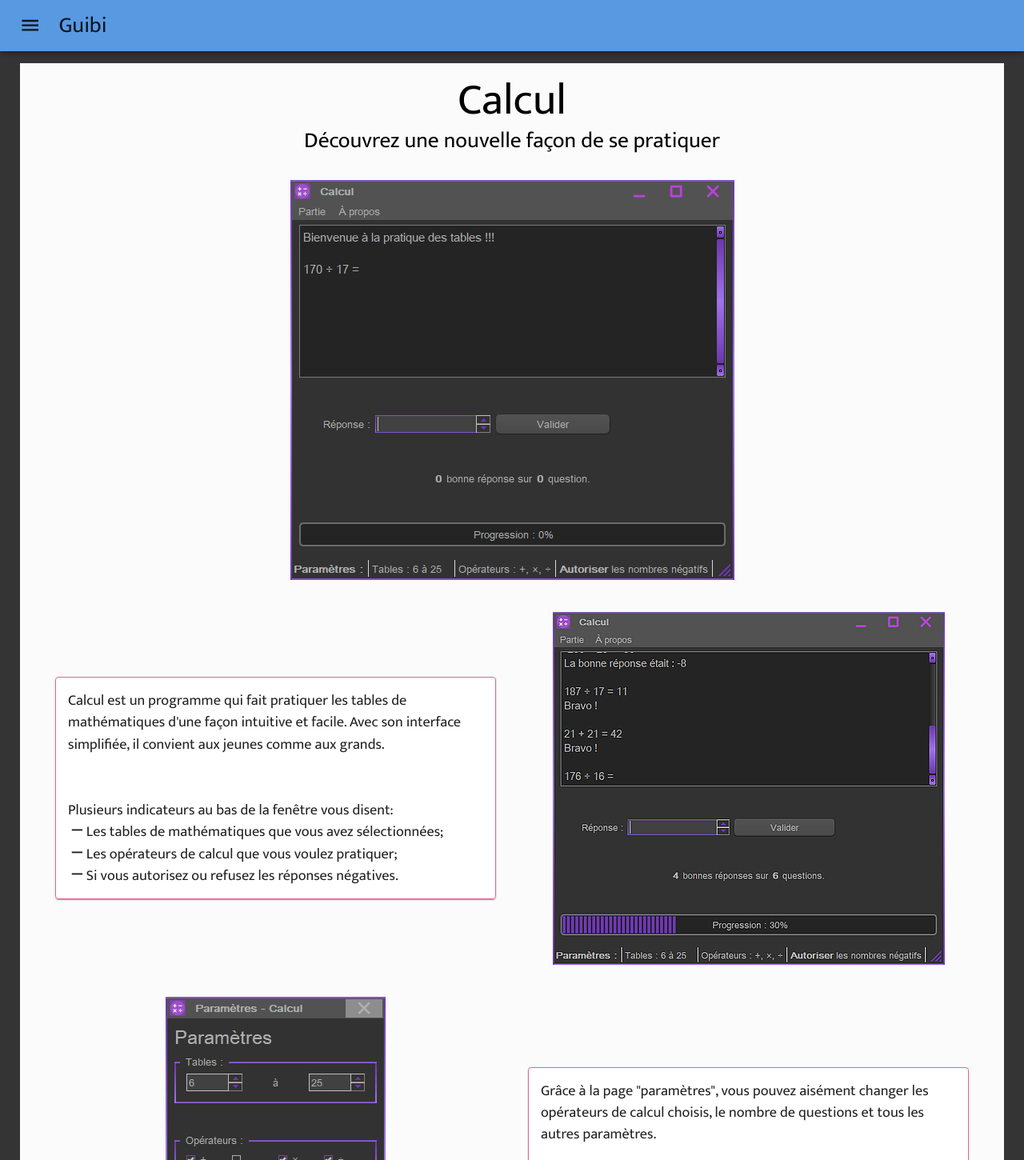
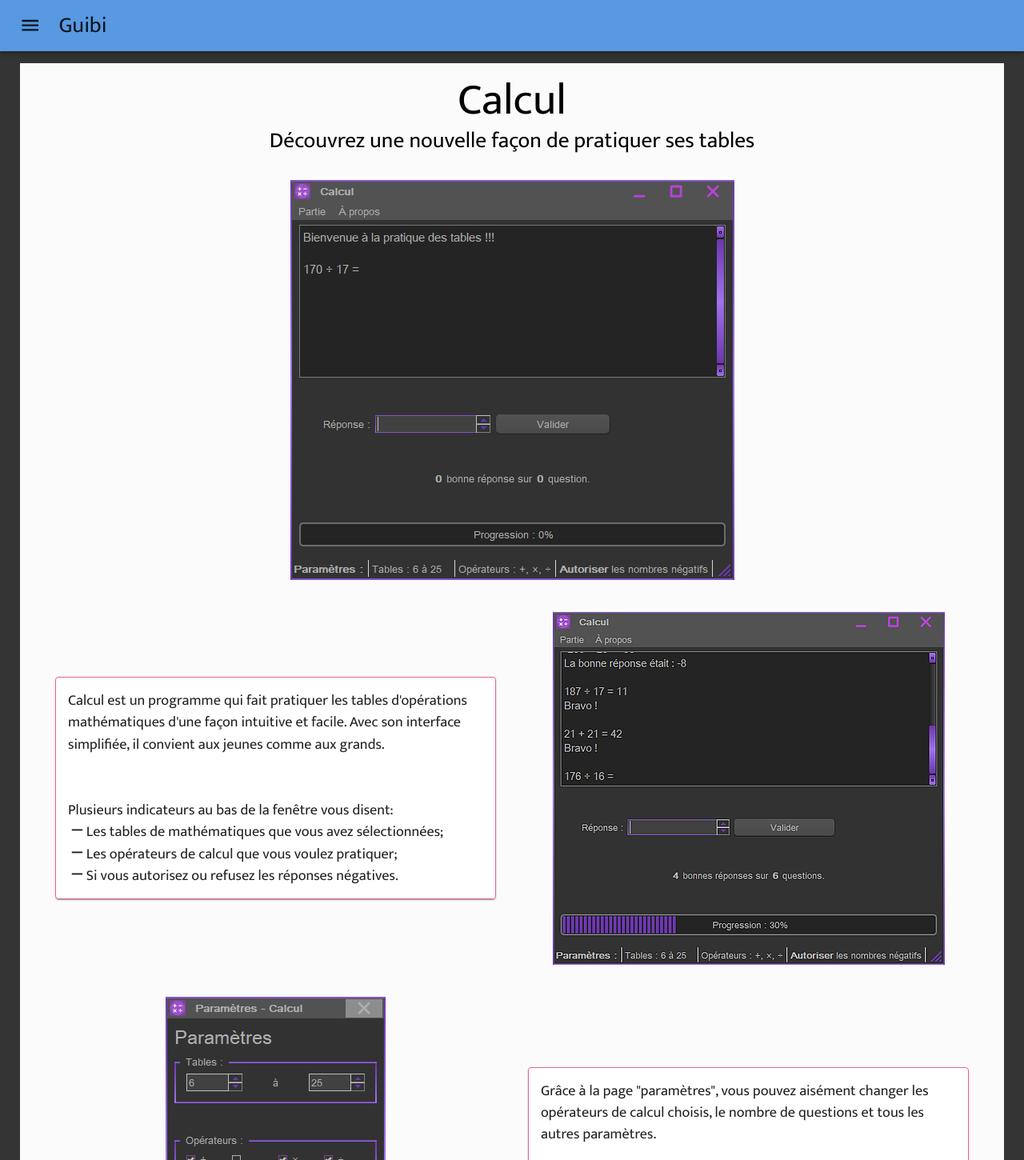
Before and after one commit to Guibi1/achive_2022_guibi.ca, a React (Create React App) app: page /calcul in a window 1280 px wide. Shown: the top 1450 px of the page at 80% size. Built offline with nearby package versions, Linux system fonts and the light colour scheme.

Commit message:
Updated Calcul to 8.1

```diff
--- a/src/components/Jeux/Calcul/Calcul.js
+++ b/src/components/Jeux/Calcul/Calcul.js
@@ -27,7 +27,7 @@ class Calcul extends Component
             <Container>
                 <Helmet><title>Calcul - Guibi.ca</title></Helmet>
                 <Typography variant="h3">Calcul</Typography>
-                <Typography variant="h5" style={{marginBottom: "10px"}}>Découvrez une nouvelle façon de se pratiquer</Typography>
+                <Typography variant="h5" style={{marginBottom: "10px"}}>Découvrez une nouvelle façon de pratiquer ses tables</Typography>
                 <Grid container>
                     <Grid item xs={12} style={{ margin: "auto", padding: "20px", textAlign: "left"}}>
                         <img src={ImageNormal} alt="L'interface de calcul" style={{ display: "block", margin: "0px auto", maxWidth: "100%", height: "auto"}}/>
@@ -36,7 +36,7 @@ class Calcul extends Component
                         <Paper style={{maxWidth: "800px", margin: "auto"}}>
                             <Box border={1.5} borderColor="secondary.main" borderRadius="borderRadius" style={{padding: "15px"}}>
                                 <Typography varient="body1">
-                                        Calcul est un programme qui fait pratiquer les tables de mathématiques d'une façon intuitive et facile. Avec son interface simplifiée, il convient aux jeunes comme aux grands.
+                                        Calcul est un programme qui fait pratiquer les tables d'opérations mathématiques d'une façon intuitive et facile. Avec son interface simplifiée, il convient aux jeunes comme aux grands.
                                         <br/><br/><br/>
                                         Plusieurs indicateurs au bas de la fenêtre vous disent:
                                         <span style={{display: 'flex'}}>
```
Also changed, not shown: 1 other file (tests, documents, lock files or other folders).
